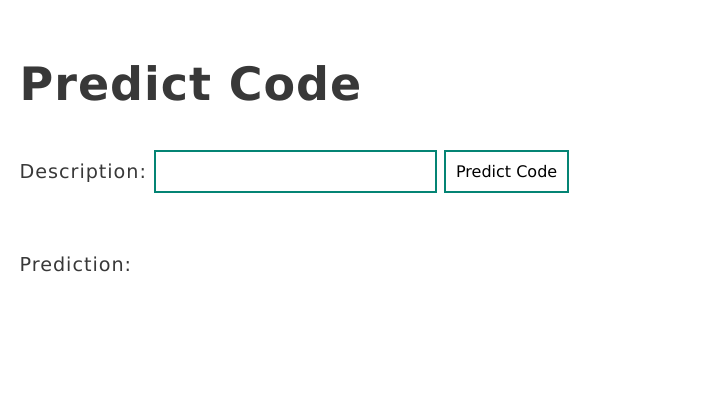
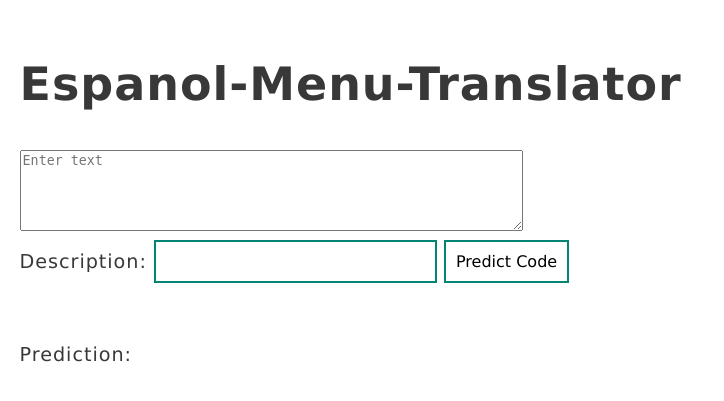
Before and after one commit to Boneth-joureth/Espanol-Menu-Translator, a Flask app: page / in a window 1280 px wide. Shown: the top 401 px of the page, without its empty margins (0-724 px from the left). Run offline with Flask 2, Linux system fonts and the light colour scheme.

Commit message:
New Commit

```diff
--- a/templates/app_frontend.html
+++ b/templates/app_frontend.html
@@ -5,9 +5,11 @@
 	  	<link rel="stylesheet" href="{{ url_for('static', filename='asset_code.css') }}">
 	</head>
 	<body>
-		<h1>Predict Code</h1>
+		<h1>Espanol-Menu-Translator</h1>
 
 			<form action="http://localhost:5000/predict" method="POST">
+				<textarea rows="5" cols="60" name="text" placeholder="Enter text"></textarea>
+					<br/>
 				<label form="myInput">Description:</label>
 				<input type="text" id="myInput" name="myInput">
 				<button type="submit" class=cv_btn>Predict Code</button>
```
